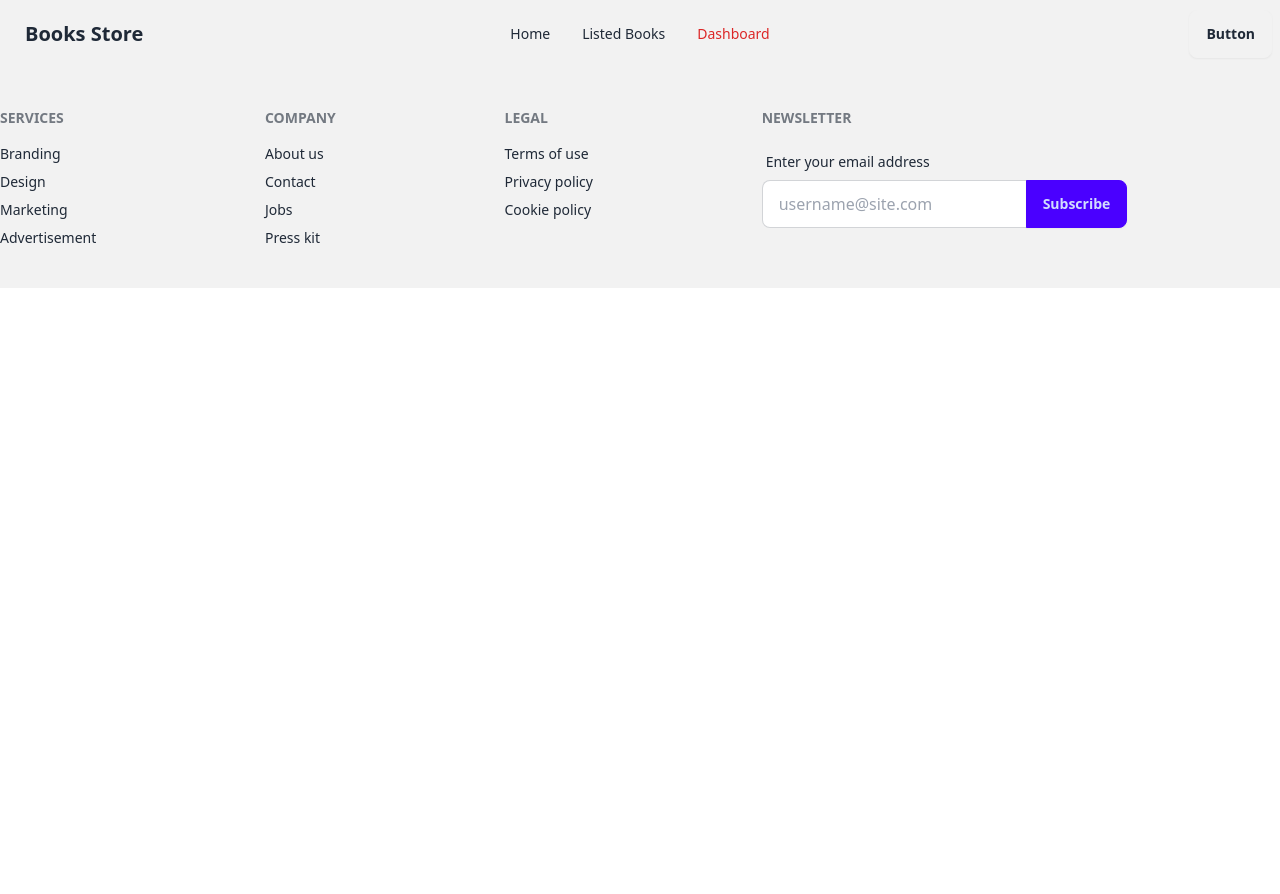
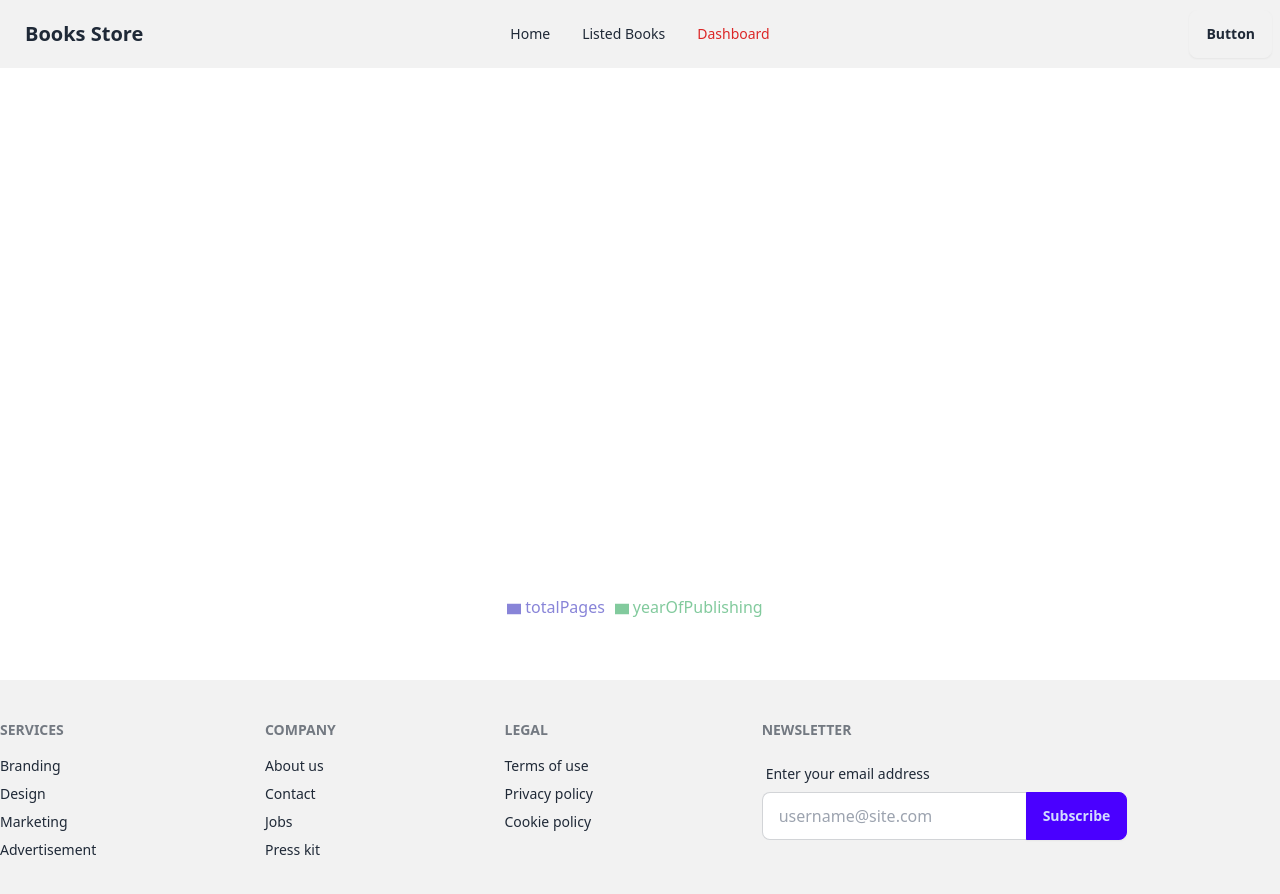
Before and after one commit to HabiburRahman02/books-store, a React (Vite) app: page /dashboard in a window 1280 px wide. Shown: the top 894 px of the page. Before the commit the page ends 800 px from the top, so only its background shows below. Built offline with nearby package versions, Linux system fonts and the light colour scheme.

Commit message:
barchart added using year and pages

```diff
--- a/package.json
+++ b/package.json
@@ -10,6 +10,7 @@
     "preview": "vite preview"
   },
   "dependencies": {
+    "echarts": "^5.5.1",
     "localforage": "^1.10.0",
     "match-sorter": "^7.0.0",
     "react": "^18.3.1",
@@ -17,6 +18,7 @@
     "react-router-dom": "^6.27.0",
     "react-tabs": "^6.0.2",
     "react-toastify": "^10.0.6",
+    "recharts": "^2.13.2",
     "sort-by": "^1.2.0",
     "surge": "^0.24.6"
   },
--- a/src/components/Dashboard/Dashboard.jsx
+++ b/src/components/Dashboard/Dashboard.jsx
@@ -1,9 +1,27 @@
-import React from 'react';
+import React, { useContext } from 'react';
+import { BarChart, Bar, Rectangle, XAxis, YAxis, CartesianGrid, Tooltip, Legend, ResponsiveContainer } from 'recharts';
+import { BookContext } from '../context/BookContextMain';
+
 
 const Dashboard = () => {
+    const { markBooks } = useContext(BookContext);
+
     return (
-        <div>
-
+        <div className='my-14 h-[500px] md:w-1/2 mx-auto'>
+            <ResponsiveContainer>
+                <BarChart
+                    width={500}
+                    height={300}
+                    data={markBooks}
+                >
+                    <XAxis dataKey="yearOfPublishing" />
+                    <YAxis dataKey='totalPages' />
+                    <Tooltip />
+                    <Legend />
+                    <Bar dataKey="totalPages" fill="#8884d8" activeBar={<Rectangle fill="pink" stroke="blue" />} />
+                    <Bar dataKey="yearOfPublishing" fill="#82ca9d" activeBar={<Rectangle fill="gold" stroke="purple" />} />
+                </BarChart>
+            </ResponsiveContainer>
         </div>
     );
 };
```
Also changed, not shown: 1 other file (tests, documents, lock files or other folders).
